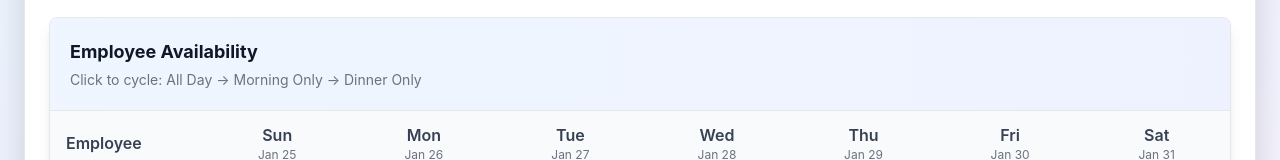
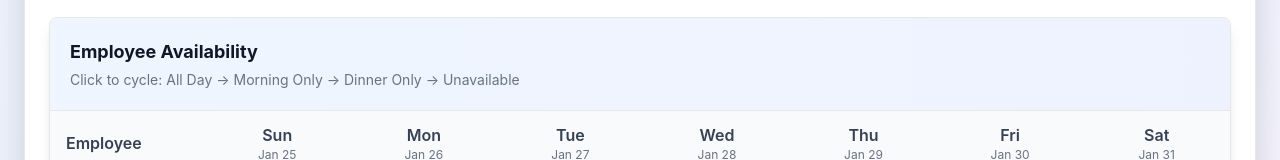
Before and after one commit to z4vian/Scheduling-Website-, a Vue app: page / in a window 1280 px wide. Shown: the part 451-611 px from the top of the page. Built offline with nearby package versions, Linux system fonts and the light colour scheme.

Commit message:
adding an 'unavailable' toggle to the button

```diff
--- a/src-vue/App.vue
+++ b/src-vue/App.vue
@@ -194,10 +194,11 @@ const toggleDayAvailability = (employeeId, date) => {
   const key = `${employeeId}-${dateStr}`;
   const currentValue = dayAvailability.value[key] || 'all';
 
-  // Cycle through: all -> morning -> dinner -> all
+  // Cycle through: all -> morning -> dinner -> unavailable -> all
   const nextValue =
     currentValue === 'all' ? 'morning' :
     currentValue === 'morning' ? 'dinner' :
+    currentValue === 'dinner' ? 'unavailable' :
     'all';
 
   if (nextValue === 'all') {
--- a/src-vue/components/AvailabilityTable.vue
+++ b/src-vue/components/AvailabilityTable.vue
@@ -2,7 +2,7 @@
   <div class="bg-white rounded-lg border border-gray-200 overflow-hidden shadow-lg">
     <div class="p-5 border-b border-gray-200 bg-gradient-to-r from-blue-50 to-indigo-50">
       <h3 class="text-lg font-bold text-gray-900">Employee Availability</h3>
-      <p class="text-sm text-gray-500 mt-1">Click to cycle: All Day → Morning Only → Dinner Only</p>
+      <p class="text-sm text-gray-500 mt-1">Click to cycle: All Day → Morning Only → Dinner Only → Unavailable</p>
     </div>
 
     <div class="overflow-x-auto">
@@ -77,6 +77,7 @@ const getAvailabilityLabel = (employeeId, date) => {
 
   if (value === 'morning') return 'Morning Only';
   if (value === 'dinner') return 'Dinner Only';
+  if (value === 'unavailable') return 'Unavailable';
   return 'All Day';
 };
 
@@ -91,6 +92,9 @@ const getAvailabilityStyles = (employeeId, date) => {
   if (value === 'dinner') {
     return 'bg-purple-100 text-purple-700 hover:bg-purple-200';
   }
+  if (value === 'unavailable') {
+    return 'bg-red-100 text-red-700 hover:bg-red-200';
+  }
   return 'bg-green-600 text-white hover:bg-green-700';
 };
 </script>
--- a/src-vue/composables/useSchedule.js
+++ b/src-vue/composables/useSchedule.js
@@ -33,6 +33,9 @@ const canWorkShiftBlock = (employeeId, dateStr, shiftKey, dayAvailability) => {
   const key = `${employeeId}-${dateStr}`;
   const availability = dayAvailability.value[key] || 'all';
   const shiftBlock = getShiftBlock(shiftKey);
+
+  // If availability is 'unavailable', they cannot work any shift
+  if (availability === 'unavailable') return false;
 
   // If availability is 'all', they can work any shift
   if (availability === 'all') return true;
--- a/src/EmployeeScheduler.js
+++ b/src/EmployeeScheduler.js
@@ -48,10 +48,11 @@ const EmployeeScheduler = () => {
     const key = `${employeeId}-${dateStr}`;
     const currentValue = dayAvailability[key] || 'all';
 
-    // Cycle through: all -> morning -> dinner -> all
+    // Cycle through: all -> morning -> dinner -> unavailable -> all
     const nextValue =
       currentValue === 'all' ? 'morning' :
       currentValue === 'morning' ? 'dinner' :
+      currentValue === 'dinner' ? 'unavailable' :
       'all';
 
     if (nextValue === 'all') {
--- a/src/components/AvailabilityTable.js
+++ b/src/components/AvailabilityTable.js
@@ -15,6 +15,7 @@ const AvailabilityTable = ({
 
     if (value === 'morning') return 'Morning Only';
     if (value === 'dinner') return 'Dinner Only';
+    if (value === 'unavailable') return 'Unavailable';
     return 'All Day';
   };
 
@@ -29,6 +30,9 @@ const AvailabilityTable = ({
     if (value === 'dinner') {
       return 'bg-purple-100 text-purple-700 hover:bg-purple-200';
     }
+    if (value === 'unavailable') {
+      return 'bg-red-100 text-red-700 hover:bg-red-200';
+    }
     return 'bg-green-600 text-white hover:bg-green-700';
   };
 
@@ -36,7 +40,7 @@ const AvailabilityTable = ({
     <div className="bg-white rounded-lg border border-gray-200 overflow-hidden">
       <div className="p-5 border-b border-gray-200">
         <h3 className="text-lg font-bold text-gray-900">Employee Availability</h3>
-        <p className="text-sm text-gray-500 mt-1">Click to cycle: All Day → Morning Only → Dinner Only</p>
+        <p className="text-sm text-gray-500 mt-1">Click to cycle: All Day → Morning Only → Dinner Only → Unavailable</p>
       </div>
 
       <div className="overflow-x-auto">
--- a/src/hooks/useSchedule.js
+++ b/src/hooks/useSchedule.js
@@ -33,6 +33,9 @@ const canWorkShiftBlock = (employeeId, dateStr, shiftKey, dayAvailability) => {
   const key = `${employeeId}-${dateStr}`;
   const availability = dayAvailability[key] || 'all';
   const shiftBlock = getShiftBlock(shiftKey);
+
+  // If availability is 'unavailable', they cannot work any shift
+  if (availability === 'unavailable') return false;
 
   // If availability is 'all', they can work any shift
   if (availability === 'all') return true;
```
